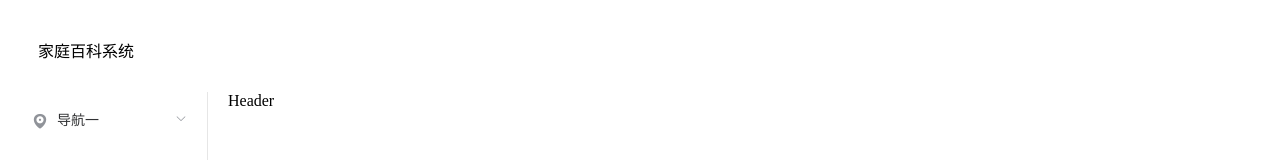
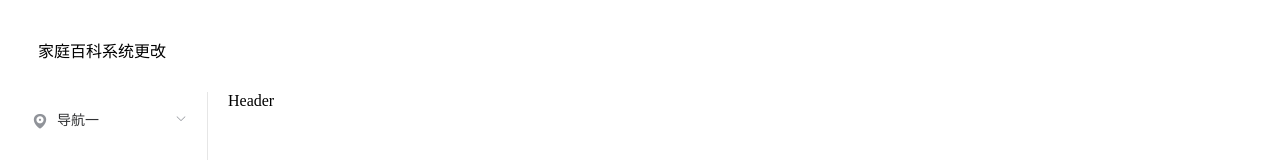
Before and after one commit to crelle/info-entry-sys-front, a Vue app: page / in a window 1280 px wide. Shown: the top 160 px of the page. Built offline with nearby package versions, Linux system fonts and the light colour scheme.

Commit message:
feat:测试变更@guowenhao

```diff
--- a/src/App.vue
+++ b/src/App.vue
@@ -1,7 +1,7 @@
 <template>
   <div>
     <div id="nav">
-      <span>家庭百科系统</span>
+      <span>家庭百科系统更改</span>
       <!-- <router-link to="/">家庭百科系统</router-link>|
       <router-link to="/about">About</router-link> -->
     </div>
```
